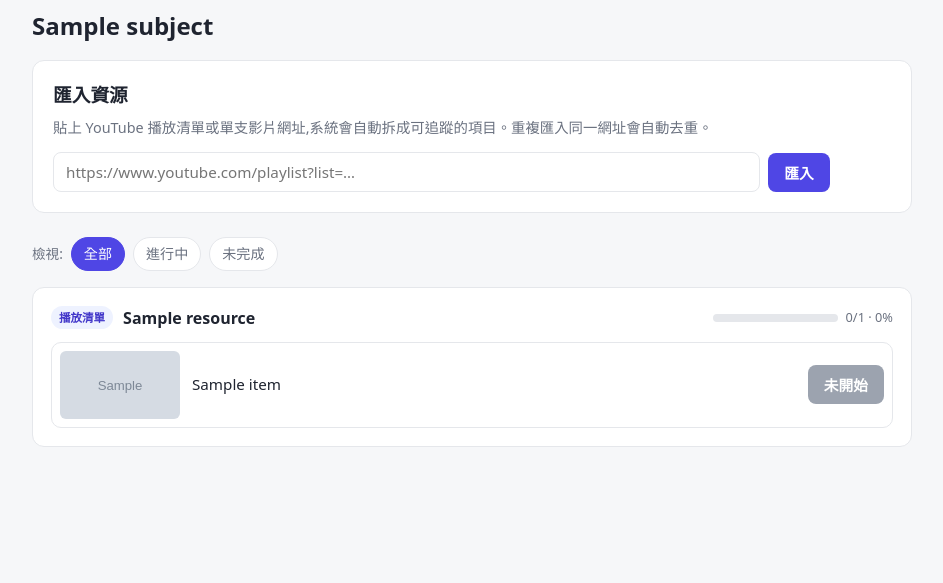
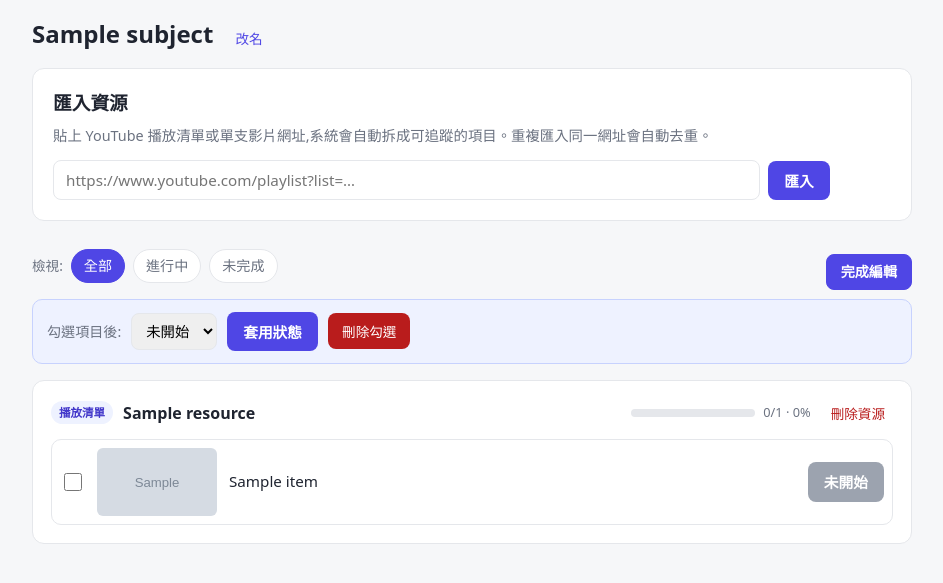
Before and after one commit to ccyyoyo/LearnHub, a FastAPI app: page /subjects/1?filter=all&edit=1 in a window 1280 px wide. Shown: the part 106-689 px from the top of the page, without its empty margins (168-1111 px from the left). Run offline with FastAPI, Linux system fonts and the light colour scheme; tables that the repository leaves empty hold one stand-in row (values such as "Sample post"); grey boxes marked "Sample" are stand-in pictures.

Commit message:
feat: subject rename + edit mode (bulk status/delete, resource delete)
Inline rename on subject page. Edit mode (?edit=1) adds item
multi-select for bulk status change / bulk delete, plus per-resource
delete. All bulk ops subject-scoped; cross-subject ids ignored.

Co-Authored-By: Claude Opus 4.8 <noreply@anthropic.com>

```diff
--- a/app/static/styles.css
+++ b/app/static/styles.css
@@ -156,6 +156,50 @@ button:disabled { opacity: .6; cursor: progress; }
 .flash-ok { background: #f0fdf4; color: var(--ok); border: 1px solid #bbf7d0; }
 .flash-error { background: #fef2f2; color: var(--warn); border: 1px solid #fecaca; }
 
+/* Subject header + inline rename */
+.subject-header { display: flex; align-items: center; gap: 12px; }
+.subject-header h2 { margin: 8px 0 16px; }
+.link-edit {
+  background: none; color: var(--brand); padding: 4px 10px; font-weight: 500; font-size: .85rem;
+}
+.link-edit:hover { background: #eef2ff; }
+.rename-form { margin: 8px 0 16px; }
+.btn-secondary { background: #e5e7eb; color: var(--ink); }
+.btn-secondary:hover { background: #d1d5db; }
+
+/* Edit-mode toolbar + bulk action bar */
+.toolbar { display: flex; align-items: center; justify-content: space-between; gap: 12px; flex-wrap: wrap; }
+.toolbar .filters { margin: 4px 0 16px; }
+.btn-toggle {
+  text-decoration: none; font-size: .88rem; padding: 6px 14px; border-radius: 8px;
+  border: 1px solid var(--brand); color: var(--brand); background: #fff; font-weight: 600;
+}
+.btn-toggle:hover { background: #eef2ff; }
+.btn-toggle.active { background: var(--brand); color: #fff; }
+
+.bulk-actions {
+  display: flex; align-items: center; gap: 10px; flex-wrap: wrap;
+  padding: 12px 14px; margin-bottom: 16px;
+  background: #eef2ff; border: 1px solid #c7d2fe; border-radius: 10px;
+}
+.bulk-hint { color: var(--muted); font-size: .88rem; }
+.bulk-actions select {
+  padding: 7px 10px; border: 1px solid var(--line); border-radius: 8px; font-size: .9rem; font-family: inherit;
+}
+.btn-danger { background: var(--warn); color: #fff; padding: 8px 14px; }
+.btn-danger:hover { background: #991b1b; }
+
+/* Resource aside (progress + delete) + item checkbox / read-only status */
+.resource-aside { display: flex; align-items: center; gap: 12px; }
+.item-check { width: 18px; height: 18px; flex: 0 0 auto; accent-color: var(--brand); cursor: pointer; }
+.status-badge {
+  min-width: 72px; text-align: center; color: #fff; font-size: .92rem; font-weight: 600;
+  padding: 9px 16px; border-radius: 8px;
+}
+.status-badge.status-not_started { background: var(--not-started); }
+.status-badge.status-in_progress { background: var(--in-progress); }
+.status-badge.status-done { background: var(--done); }
+
 /* HTMX indicator */
 .htmx-indicator { opacity: 0; transition: opacity .2s; }
 .htmx-request .htmx-indicator,
--- a/app/templates/partials/item_row.html
+++ b/app/templates/partials/item_row.html
@@ -1,4 +1,7 @@
 <li class="item-row status-{{ item.status.value }}" id="item-{{ item.id }}">
+  {% if edit %}
+  <input class="item-check" type="checkbox" name="item_ids" value="{{ item.id }}" aria-label="選取「{{ item.title }}」">
+  {% endif %}
   {% if item.thumbnail_url %}
   <a href="{{ item.youtube_url }}" target="_blank" rel="noopener" class="thumb">
     <img src="{{ item.thumbnail_url }}" alt="" loading="lazy">
@@ -7,6 +10,9 @@
   <a href="{{ item.youtube_url }}" target="_blank" rel="noopener" class="item-title">
     {{ item.title }}
   </a>
+  {% if edit %}
+  <span class="status-badge status-{{ item.status.value }}">{{ STATUS_LABELS[item.status] }}</span>
+  {% else %}
   <button class="status-btn status-{{ item.status.value }}"
           hx-post="/items/{{ item.id }}/cycle"
           hx-target="#item-{{ item.id }}"
@@ -14,6 +20,7 @@
           title="點一下切換狀態">
     {{ STATUS_LABELS[item.status] }}
   </button>
+  {% endif %}
 </li>
 {% if with_oob_progress %}
   {% include "partials/progress.html" %}
--- a/app/templates/partials/resource.html
+++ b/app/templates/partials/resource.html
@@ -8,7 +8,16 @@
         {{ resource.title }}
       </a>
     </div>
-    {% include "partials/progress.html" %}
+    <div class="resource-aside">
+      {% include "partials/progress.html" %}
+      {% if edit %}
+      <button class="link-danger"
+              hx-delete="/subjects/{{ subject.id }}/resources/{{ resource.id }}?filter={{ filter }}&edit=1"
+              hx-target="#resources-container"
+              hx-swap="innerHTML"
+              hx-confirm="確定刪除整個資源「{{ resource.title }}」及其所有項目?">刪除資源</button>
+      {% endif %}
+    </div>
   </header>
   <ul class="items">
     {% for item in resource.items | sort(attribute='position') %}
--- /dev/null
+++ b/app/templates/partials/subject_header.html
@@ -0,0 +1,8 @@
+<div id="subject-header" class="subject-header">
+  <h2>{{ subject.name }}</h2>
+  <button class="link-edit"
+          hx-get="/subjects/{{ subject.id }}/rename-form"
+          hx-target="#subject-header"
+          hx-swap="outerHTML"
+          title="改主題名稱">改名</button>
+</div>
--- a/app/templates/subject.html
+++ b/app/templates/subject.html
@@ -1,7 +1,7 @@
 {% extends "base.html" %}
 {% block content %}
 <nav class="crumb"><a href="/">← 所有主題</a></nav>
-<h2>{{ subject.name }}</h2>
+{% include "partials/subject_header.html" %}
 
 <section class="panel import-panel">
   <h3>匯入資源</h3>
@@ -21,14 +21,50 @@
   <div id="import-feedback"></div>
 </section>
 
-<nav class="filters">
-  <span class="filters-label">檢視:</span>
-  <a href="?filter=all" class="filter {{ 'active' if filter == 'all' }}">全部</a>
-  <a href="?filter=in_progress" class="filter {{ 'active' if filter == 'in_progress' }}">進行中</a>
-  <a href="?filter=incomplete" class="filter {{ 'active' if filter == 'incomplete' }}">未完成</a>
-</nav>
+<div class="toolbar">
+  <nav class="filters">
+    <span class="filters-label">檢視:</span>
+    <a href="?filter=all{% if edit %}&edit=1{% endif %}" class="filter {{ 'active' if filter == 'all' }}">全部</a>
+    <a href="?filter=in_progress{% if edit %}&edit=1{% endif %}" class="filter {{ 'active' if filter == 'in_progress' }}">進行中</a>
+    <a href="?filter=incomplete{% if edit %}&edit=1{% endif %}" class="filter {{ 'active' if filter == 'incomplete' }}">未完成</a>
+  </nav>
+  {% if edit %}
+  <a class="btn-toggle active" href="?filter={{ filter }}">完成編輯</a>
+  {% else %}
+  <a class="btn-toggle" href="?filter={{ filter }}&edit=1">編輯</a>
+  {% endif %}
+</div>
 
+{% if edit %}
+<form id="bulk-form">
+  <input type="hidden" name="filter" value="{{ filter }}">
+  <input type="hidden" name="edit" value="1">
+  <div class="bulk-actions">
+    <span class="bulk-hint">勾選項目後:</span>
+    <select name="status" aria-label="設定狀態">
+      <option value="not_started">未開始</option>
+      <option value="in_progress">進行中</option>
+      <option value="done">已完成</option>
+    </select>
+    <button type="button"
+            hx-post="/subjects/{{ subject.id }}/items/bulk-status"
+            hx-include="#bulk-form"
+            hx-target="#resources-container"
+            hx-swap="innerHTML">套用狀態</button>
+    <button type="button" class="link-danger btn-danger"
+            hx-post="/subjects/{{ subject.id }}/items/bulk-delete"
+            hx-include="#bulk-form"
+            hx-target="#resources-container"
+            hx-swap="innerHTML"
+            hx-confirm="確定刪除勾選的項目?">刪除勾選</button>
+  </div>
+  <div id="resources-container">
+    {% include "partials/resources.html" %}
+  </div>
+</form>
+{% else %}
 <div id="resources-container">
   {% include "partials/resources.html" %}
 </div>
+{% endif %}
 {% endblock %}
```
Also changed, not shown: app/routers/subjects.py (+155 -25 lines), app/templates/partials/rename_form.html (added, +11 -0 lines), tests/test_app.py (+127 -0 lines).
